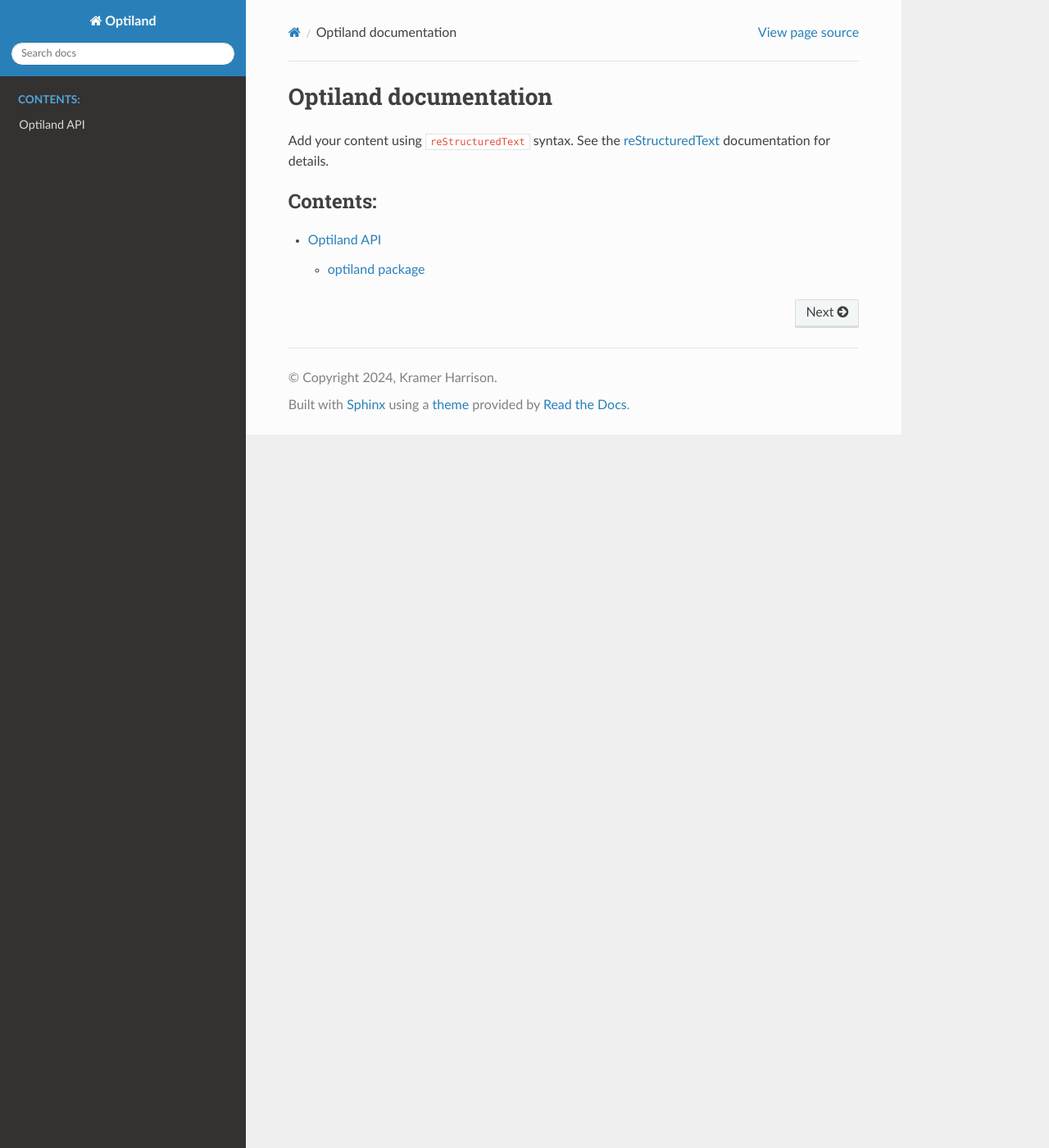
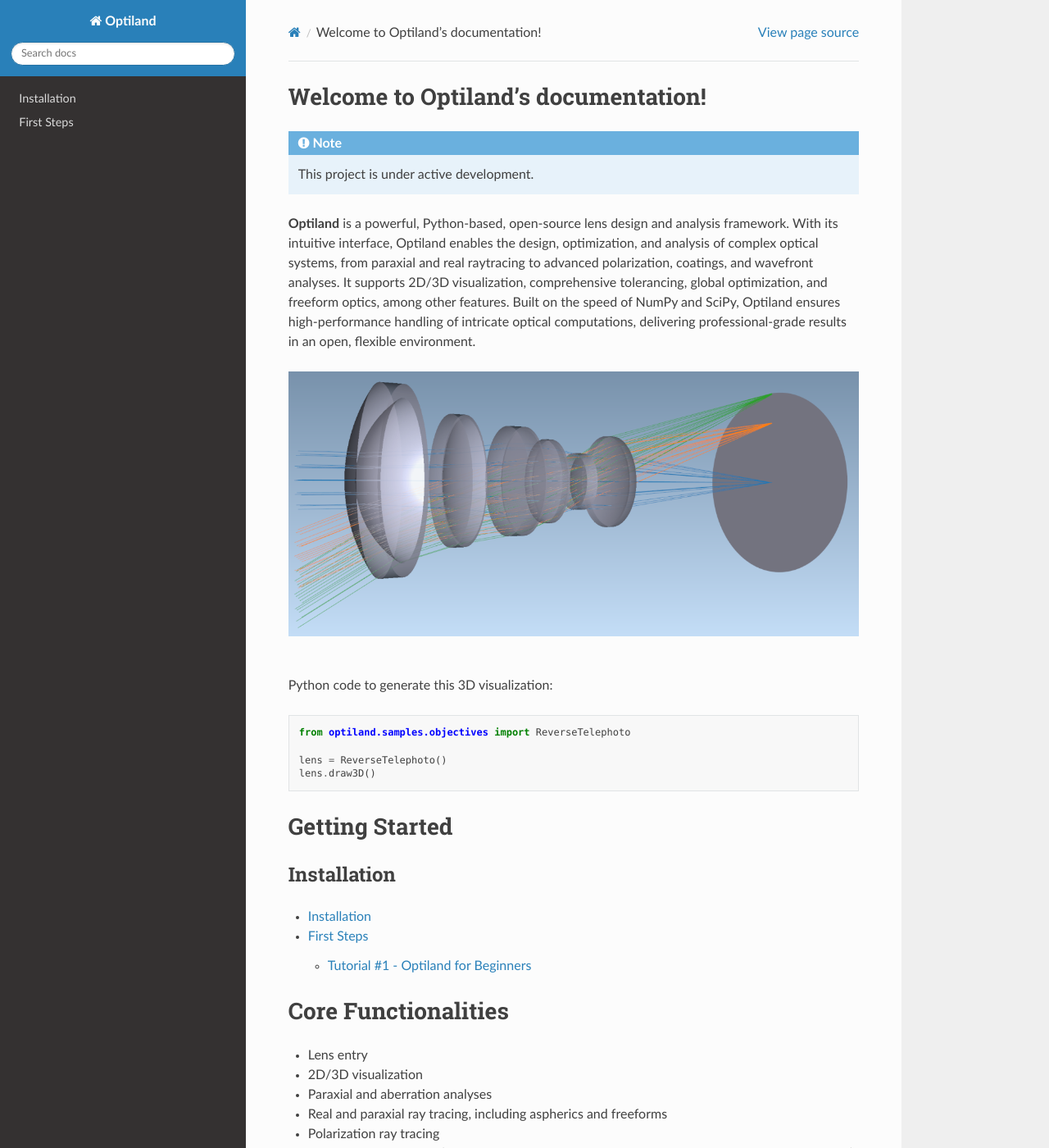
Before and after one commit to HarrisonKramer/optiland, a Sphinx documentation site: the page built from docs/index.rst, in a window 1280 px wide and 1400 px high. Shown: the whole window at 82% size. Built offline with Sphinx 7.4.7 and the Read the Docs theme 2.0.0, drawn with Linux system fonts in a browser that asks for light colours; some of the changed text lies outside the part shown.

Commit message:
docs: Update Optiland documentation structure and content

```diff
--- a/docs/index.rst
+++ b/docs/index.rst
@@ -1,18 +1,70 @@
-.. Optiland documentation master file, created by
-   sphinx-quickstart on Wed Sep 25 18:41:01 2024.
-   You can adapt this file completely to your liking, but it should at least
-   contain the root `toctree` directive.
+Welcome to Optiland's documentation!
+====================================
 
-Optiland documentation
-======================
+.. note::
 
-Add your content using ``reStructuredText`` syntax. See the
-`reStructuredText <https://www.sphinx-doc.org/en/master/usage/restructuredtext/index.html>`_
-documentation for details.
+   This project is under active development.
 
+**Optiland** is a powerful, Python-based, open-source lens design and analysis framework.
+With its intuitive interface, Optiland enables the design, optimization, and analysis of complex
+optical systems, from paraxial and real raytracing to advanced polarization, coatings, and
+wavefront analyses. It supports 2D/3D visualization, comprehensive tolerancing, global
+optimization, and freeform optics, among other features. Built on the speed of NumPy and
+SciPy, Optiland ensures high-performance handling of intricate optical computations, delivering
+professional-grade results in an open, flexible environment.
+
+.. image:: ../images/telephoto.png
+   :align: center
+
+|br|
+
+Python code to generate this 3D visualization:
+
+.. code:: python
+
+   from optiland.samples.objectives import ReverseTelephoto
+
+   lens = ReverseTelephoto()
+   lens.draw3D()
+
+
+Getting Started
+===============
+
+Installation
+------------
+
+.. _install:
 
 .. toctree::
    :maxdepth: 2
-   :caption: Contents:
 
-   modules/modules
+   installation
+   first_steps
+
+
+Core Functionalities
+====================
+
+.. _functionalities:
+
+.. toctree::
+   :maxdepth: 2
+
+* Lens entry
+* 2D/3D visualization
+* Paraxial and aberration analyses
+* Real and paraxial ray tracing, including aspherics and freeforms
+* Polarization ray tracing
+* Real analysis functions (spot diagrams, ray aberration fans, OPD fans, distortion, PSF, MTF, etc.)
+* Glass and material catalogue (based on refractiveindex.info)
+* Design optimization (local and global)
+* Wavefront and Zernike analysis
+* Tolerancing, including sensitivity analysis and Monte Carlo methods
+* Coating and surface scatter (BSDF) analysis
+* Zemax file import
+
+
+.. |br| raw:: html
+
+      <br>
```
